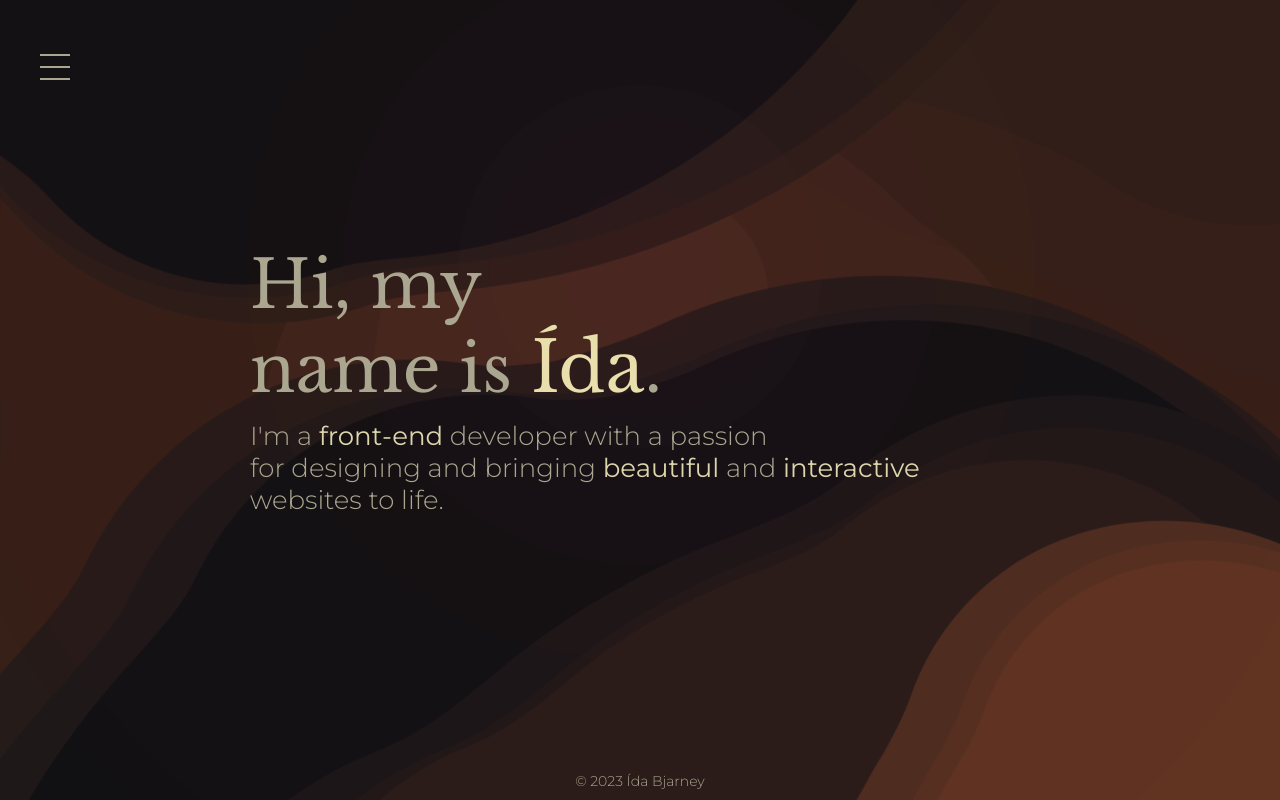
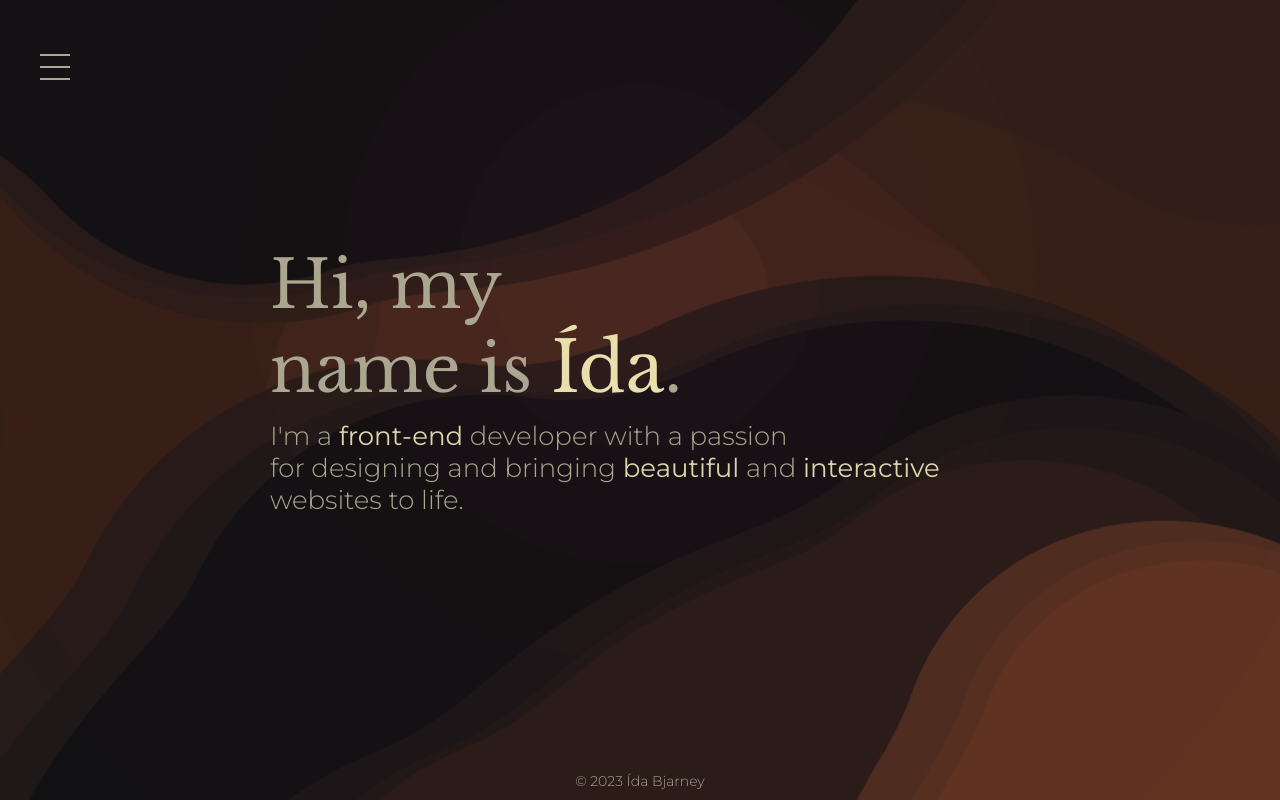
Before and after one commit to idabjarney/portfolio, a website built with Vite: page index.html in a window 1280 px wide. Built offline with nearby package versions, Linux system fonts and the light colour scheme.

Commit message:
added margin-left to front page text

```diff
--- a/src/front-page.scss
+++ b/src/front-page.scss
@@ -98,6 +98,7 @@
         display: flex;
         flex-direction: column;
         max-width: 780px;
+        margin-left: 4rem;
         .h1-container {
           display: flex;
           width: 420px;
```
